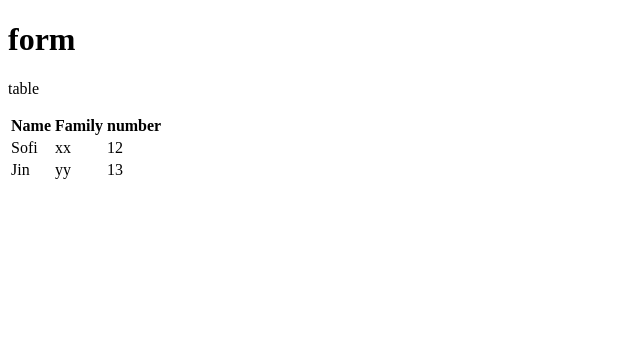
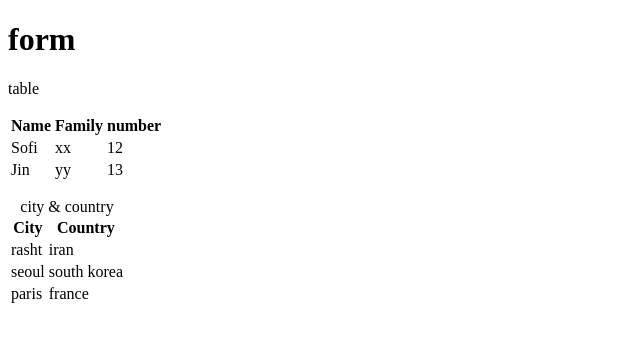
Before and after one commit to purplemrl/appleform, a plain HTML site: page test2.html in a window 1280 px wide. Shown: the whole page, without its empty margins (0-640 px from the left). Drawn offline with Linux system fonts and the light colour scheme.

Commit message:
Update test2.html

```diff
--- a/test2.html
+++ b/test2.html
@@ -23,5 +23,25 @@
                 <td>13</td>
             </tr>
         </table>
+        <p> </p>
+        <table>
+            <caption>city & country</caption>
+            <tr>
+                <th>City</th>
+                <th>Country</th>
+            </tr>
+            <tr>
+                <td>rasht</td>
+                <td>iran</td>
+            </tr>
+            <tr>
+                <td>seoul</td>
+                <td>south korea</td>
+            </tr>
+            <tr>
+                <td>paris</td>
+                <td>france</td>
+            </tr>
+        </table>
     </body>
 </html>
```
